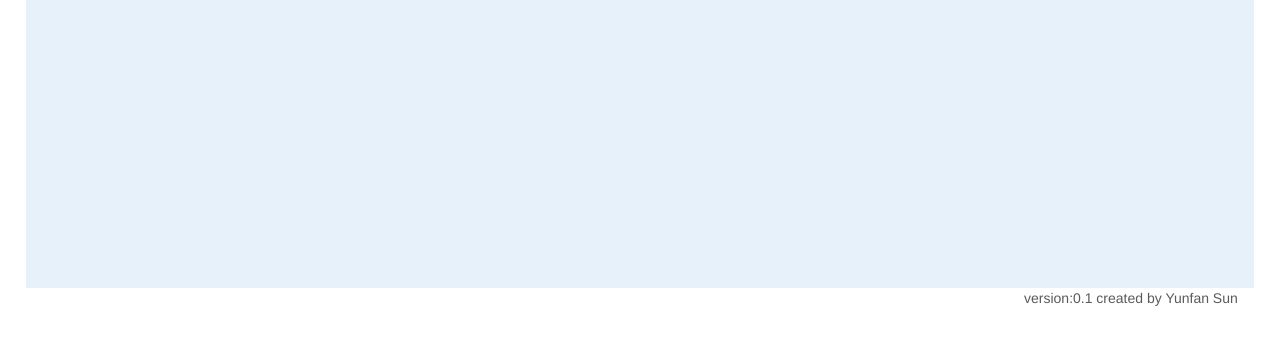
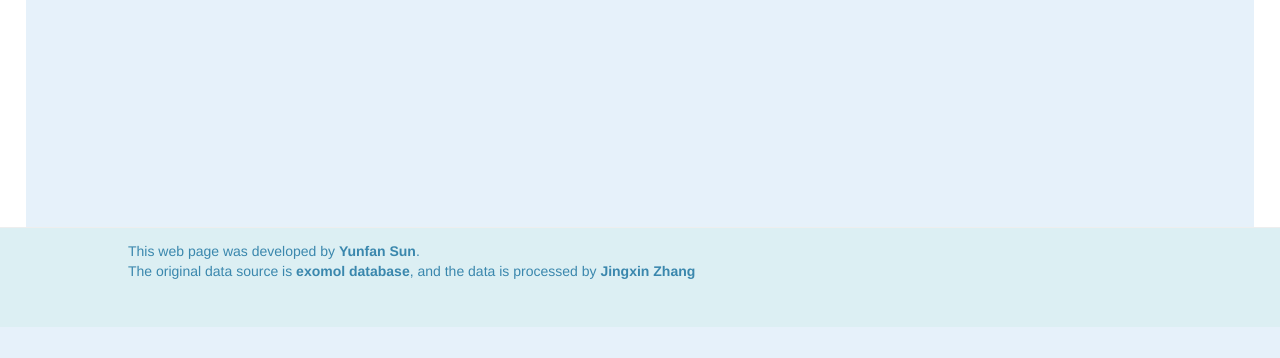
Before and after one commit to yamsyf/FinalYearProject, a Django app: page /post2/ in a window 1280 px wide. Shown: the part 3440-3798 px from the top of the page. After the commit the page ends 3719 px from the top, so only its background shows below. Run offline with Django 3.2, Linux system fonts and the light colour scheme; some libraries are stand-ins or nearby versions.

```diff
--- a/ExoMol/templates/searchpage.html
+++ b/ExoMol/templates/searchpage.html
@@ -180,28 +180,35 @@ th{text-align: center;font-size:13px;}
 
 
         </script>
-
+    <link rel="shortcut icon" href="/static/bitbug_favicon.ico">
 </head>
 <body>
-    <div class="navbar navbar-default" role="navigation">
+
+    <div class="navbar navbar-default" role="navigation" >
         　<div class="navbar-header">
+
         　    <a href="##" class="navbar-brand">Exomol</a>
+
         　</div>
-        <HR style= " FILTER: alpha (opacity = 100, finishopacity =0 , style= 3 )" width ="80%" color =#987 cb 9 SIZE = 3 >
+
           <ul class="nav navbar-nav">
-               <li ><a href="##">HomePage</a></li>
-              <li class="active">
+               <li ><a href="{% url 'home' %}">HomePage</a></li>
+
+                  <li class="active">
                 <a href="##" data-toggle="dropdown" class="dropdown-toggle">Search<span class="caret"></span></a>
                 <ul class="dropdown-menu">
                   <li><a href="{% url 'page1' %}">By line</a></li>
                   <li><a href="##">Option1</a></li>
                   <li class="disabled"><a href="##">Option2</a></li>
                 </ul>
-             </li>
+                </li>
+
              <li><a href="##">Introduction</a></li>
              <li><a href="##">About us</a></li>
              <li><a href="##">Contact</a></li>
           </ul>
+          <a href="https://twitter.com/ExoMol"><img src="/static/twitter.png" style=" width: 50px; max-width: 50%; height: auto;margin-left: 45%;"></a>
+
       </div>
 
 
@@ -740,9 +747,22 @@ th{text-align: center;font-size:13px;}
 
 
 
+<div class="divFooter" >
 
-<div class="footer" ><p style="margin-left: 80%;">version:0.1 created by Yunfan Sun</p></div>
+    <div style="width: 100%;float:left;margin-left: 0%;
+    BORDER-TOP: 1px groove;
+    BACKGROUND: rgb(220, 239, 243);
 
+
+    height: 100px;">
+    <p style="margin-top: 1%;margin-left: 10%;"class="text-info">This web page was developed by <strong>Yunfan Sun</strong>. </br>
+        The original data source is <strong>exomol database</strong>,
+        and the data is processed by <strong>Jingxin Zhang</strong></p>
+
+
+    </p>
+
+    </div>
 
 
 </body>
```
Also changed, not shown: test.py (added, +23 -0 lines).
